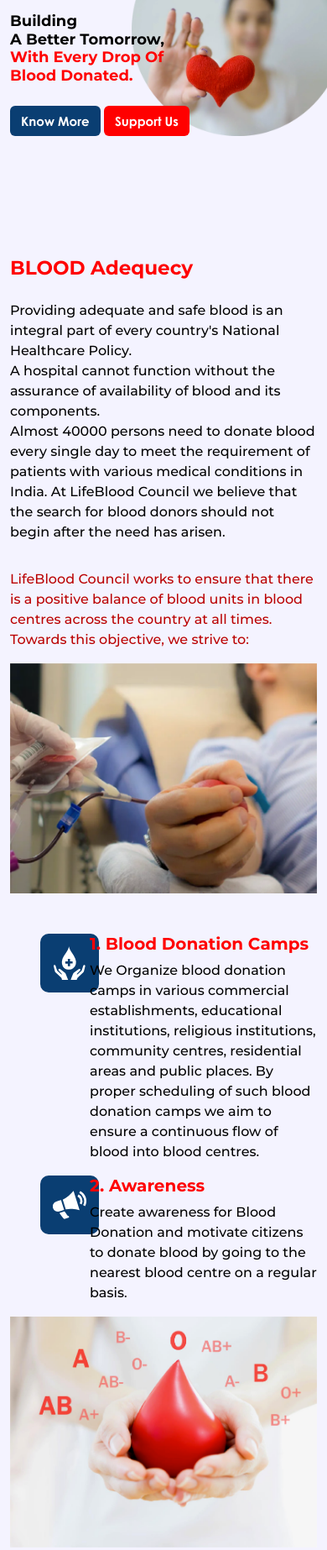
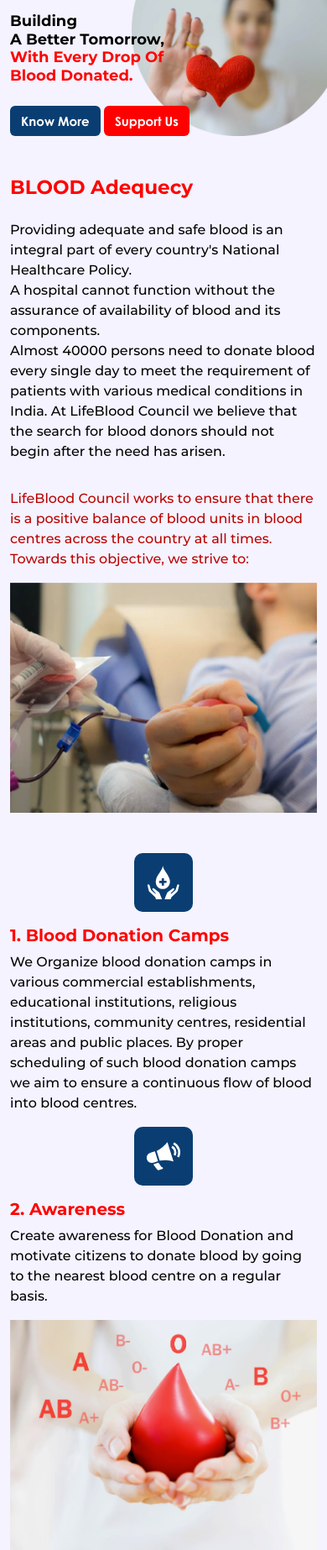
Before and after one commit to shameelsalih/life_blood_council, a PHP site: page /what-we-do.php in a window 390 px wide. Shown: the part 220-2066 px from the top of the page at 84% size. Run offline with PHP 8.4, Linux system fonts and the light colour scheme.

Commit message:
What we do responsive fixes

```diff
--- a/css/main-style.css
+++ b/css/main-style.css
@@ -554,10 +554,6 @@ footer ul {
     left: 24px;
 }
 
-.my-ol:last-child .line {
-    height: 100%;
-}
-
 @media only screen and (max-width: 426px) {
     .main-header {
         padding: 0 10px;
--- a/what-we-do.php
+++ b/what-we-do.php
@@ -25,7 +25,7 @@
     </section>
 
     <section id="wwd-blood-adequecy" class="py-5">
-      <div class="py-5"></div>
+      <div class="py-md-5"></div>
       <div class="container">
         <div class="row">
           <div class="col-md-8">
@@ -44,9 +44,9 @@
           </div>
         </div>
         <div class="row mt-5">
-          <div class="col-md-8 ps-5">
+          <div class="col-md-8 ps-md-5">
             <div class="row">
-              <div class="col-2">
+              <div class="col-sm-2">
                 <div class="floated-icon">
                   <svg xmlns="http://www.w3.org/2000/svg" viewBox="0 0 48.52 51.62">
                     <path class="cls-1" d="M23.49,0c.66,4.33,3.06,7.66,5.3,11.07a47.64,47.64,0,0,1,4.37,7.5,14.26,14.26,0,0,1,1,8.92,10.7,10.7,0,0,1-11.87,8.35,10.35,10.35,0,0,1-8.13-5,12,12,0,0,1-1.54-6.92,17.61,17.61,0,0,1,2.81-8.31c1.48-2.43,3.09-4.77,4.63-7.17a21.67,21.67,0,0,0,3.16-6.89C23.32,1.07,23.38.61,23.49,0Zm-1.7,23.16h-.67c-.91,0-1.82,0-2.74,0-.37,0-.5.11-.49.49,0,.81,0,1.62,0,2.42,0,.42.1.57.53.56.91,0,1.83,0,2.74,0,.51,0,.65.15.63.63,0,.92,0,1.83,0,2.74,0,.41.11.58.54.57.81,0,1.62,0,2.42,0a4.35,4.35,0,0,0,.55-.07V26.61h3.43c.34,0,.47-.1.45-.46,0-.82,0-1.65,0-2.47,0-.44-.16-.54-.57-.53-1.09,0-2.18,0-3.31,0,0-.25,0-.44,0-.64,0-.87,0-1.75,0-2.63,0-.47-.1-.67-.62-.64a21.3,21.3,0,0,1-2.26,0c-.47,0-.63.12-.61.6C21.81,20.92,21.79,22,21.79,23.16Z" />
@@ -55,13 +55,13 @@
                   </svg>
                 </div>
               </div>
-              <div class="col-10">
+              <div class="col-sm-10 pt-3 pt-sm-0">
                 <h5 class="primary-color">1. Blood Donation Camps</h5>
                 <p>We Organize blood donation camps in various commercial establishments, educational institutions, religious institutions, community centres, residential areas and public places. By proper scheduling of such blood donation camps we aim to ensure a continuous flow of blood into blood centres.</p>
               </div>
             </div>
             <div class="row">
-              <div class="col-2">
+              <div class="col-sm-2">
                 <div class="floated-icon">
                   <svg xmlns="http://www.w3.org/2000/svg" viewBox="0 0 46.77 38.9">
                     <path class="cls-1" d="M16,38.9a3.14,3.14,0,0,1-2-1.49c-1.49-2.15-3-4.26-4.53-6.39l-.22-.31,1.28-.41c1.85-.58,3.7-1.16,5.54-1.76a.4.4,0,0,1,.54.18c1,1.46,2,2.91,3,4.37a4.88,4.88,0,0,0,2.25,1.84,1.23,1.23,0,0,1-.09,2.34L17,38.77l-.47.13Z" />
@@ -72,7 +72,7 @@
                   </svg>
                 </div>
               </div>
-              <div class="col-10">
+              <div class="col-sm-10 pt-3 pt-sm-0">
                 <h5 class="primary-color">2. Awareness</h5>
                 <p>Create awareness for Blood Donation and motivate citizens to donate blood by going to the nearest blood centre on a regular basis.</p>
               </div>
@@ -86,7 +86,7 @@
     </section>
 
     <section id="patients" class="py-5">
-      <div class="container mt-5 text-center">
+      <div class="container mt-lg-5 text-center">
         <div class="row">
           <div class="col-lg-3 align-items-center d-flex">
             <img class="w-100" src="images/what-we-do/pateints.png" alt="Patients">
@@ -236,7 +236,7 @@
       </div>
     </section>
 
-    <section id="bt-major-care" class="py-5 mt-5">
+    <section id="bt-major-care" class="py-5 mt-lg-5">
       <div class="container">
         <div class="row">
           <div class="content col-md-8">
@@ -266,7 +266,7 @@
     </section>
 
     <section id="fulfillment" class="py-5">
-      <div class="py-3"></div>
+      <div class="py-md-3"></div>
       <div class="container text-center">
         <p>
           <span class="primary-color fw-bolder">We will strive to bring fulfilment and happiness</span><br>
@@ -361,7 +361,7 @@
       </div>
     </section>
 
-    <section id="thalassemia-prevention" class="py-5 mt-5">
+    <section id="thalassemia-prevention" class="py-5 mt-md-5">
       <div class="container">
         <div class="row">
           <div class="content col-md-8">
@@ -381,7 +381,7 @@
     </section>
 
     <section id="bt-prevention-effort" class="py-5">
-      <div class="py-3"></div>
+      <div class="py-md-3"></div>
       <div class="container text-center">
         <p>
           <span class="footer-color fw-bolder">In our effort to prevent Beta Thalassemia Major</span><br>
@@ -504,7 +504,6 @@
           </div>
         </div>
         <div class="my-ol">
-          <span class="line"></span>
           <div class="number">
             3
           </div>
@@ -522,7 +521,7 @@
             <img class="w-100" src="images/what-we-do/activities.png" alt="Activities">
           </div>
           <div class="col-md-6">
-            <h4 class="primary-color mb-4">Lifeblood Council will undertake the following activities</h4>
+            <h4 class="primary-color mb-4 mt-5 mt-md-0">Lifeblood Council will undertake the following activities</h4>
             <p class="fs-5">1. Conducting HLA Typing Camps for patients, siblings and parents.</p>
             <p class="fs-5">2. Organizing Stem Cell Donor Registry Camps.</p>
             <p class="fs-5">3. Assisting eligible transplant patients in raising funds</p>
@@ -530,7 +529,7 @@
           </div>
         </div>
       </div>
-      <div class="py-5"></div>
+      <div class="py-md-5"></div>
     </section>
 
   </main>
```
